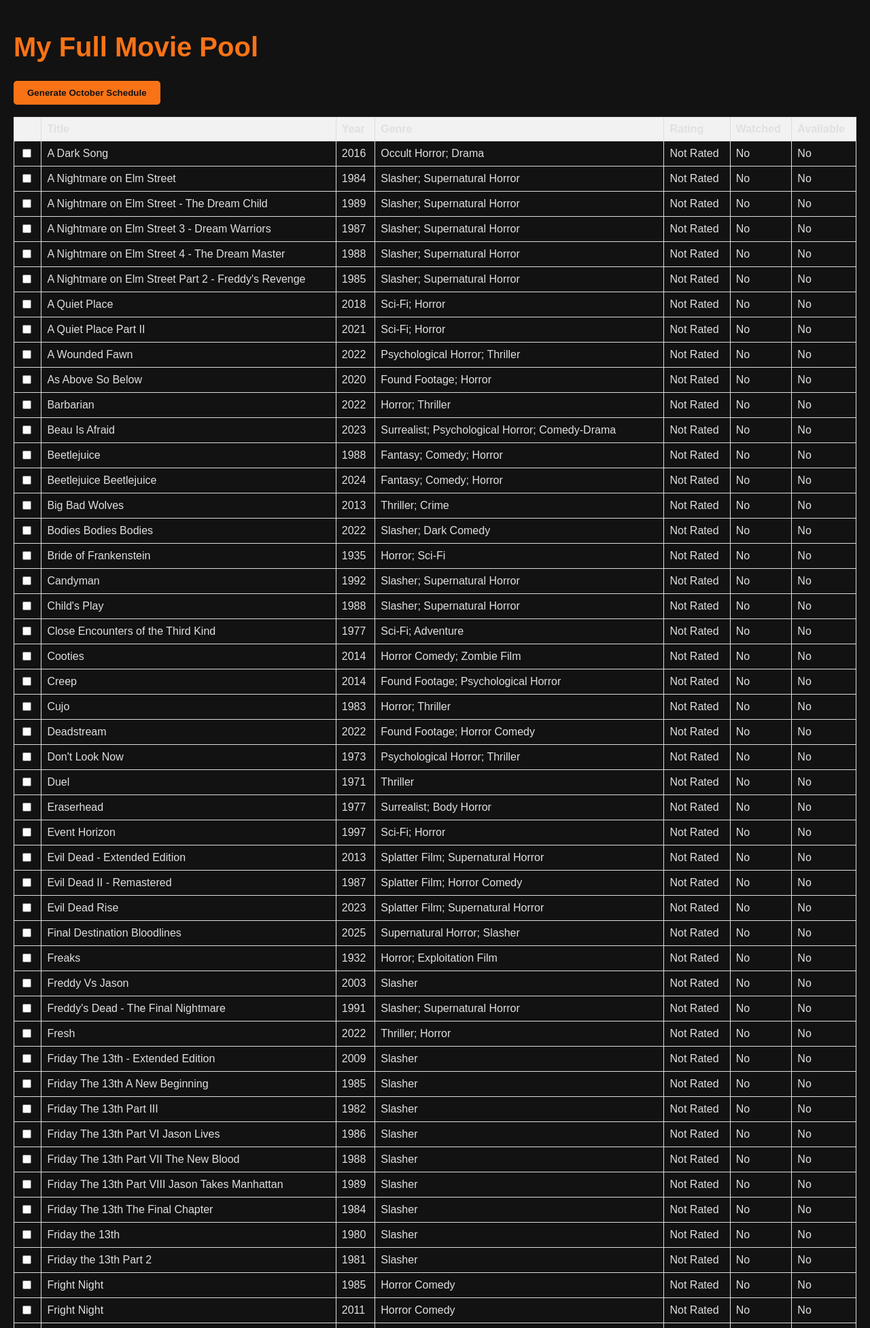
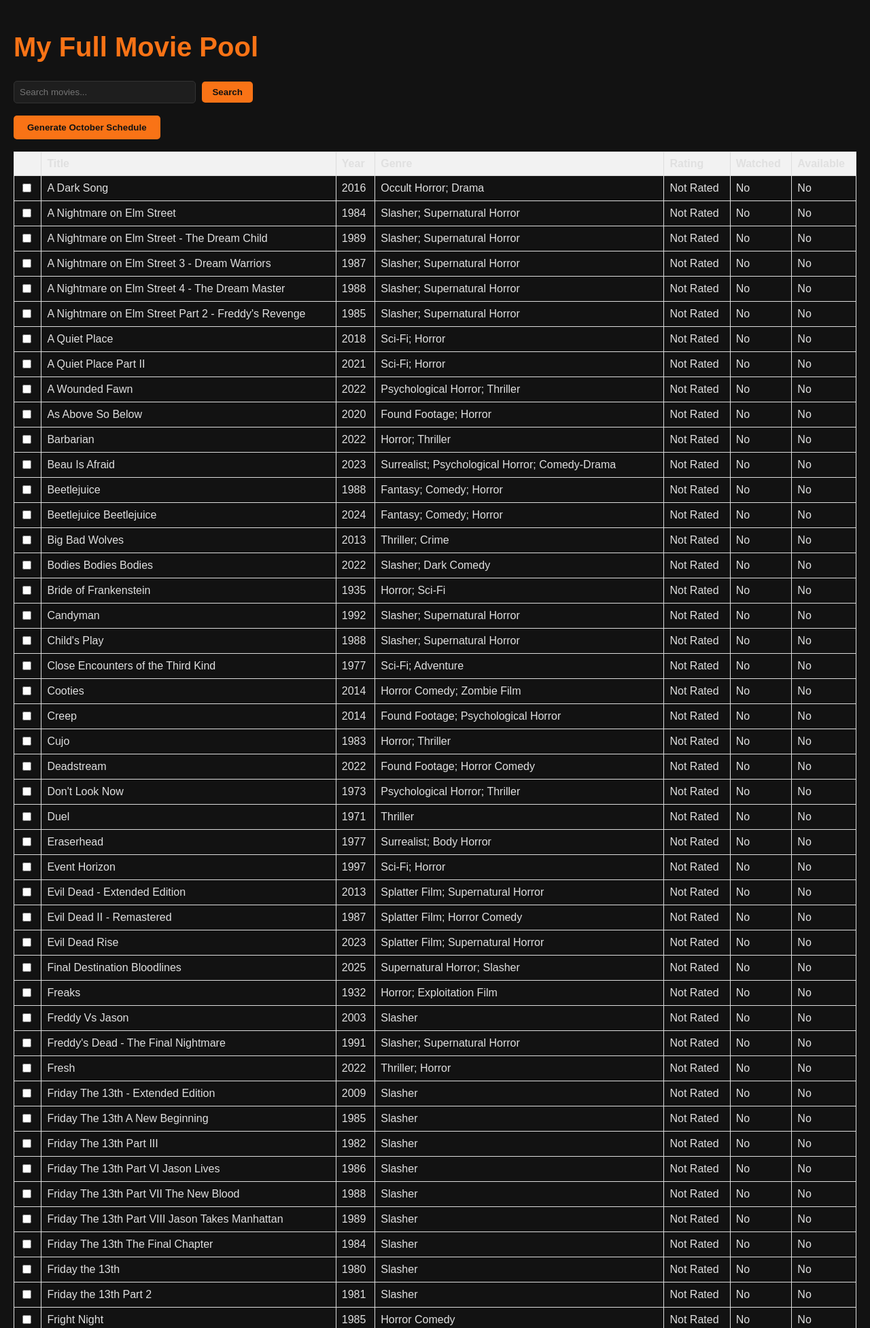
Before and after one commit to Quinn87/movie-marathon, a Django app: page /pool/ in a window 1280 px wide. Shown: the top 1954 px of the page at 68% size. Run offline with Django 5.2, Linux system fonts and the light colour scheme; data comes from the database, SQL or seed files in the repository; both versions use the stored data as it was after the commit.

Commit message:
Enhance movie pool with search functionality and improve schedule selection UI

```diff
--- /dev/null
+++ b/movies/static/movies/schedule_selection.js
@@ -0,0 +1,72 @@
+// In movies/static/movies/schedule_selection.js
+
+document.addEventListener('DOMContentLoaded', function() {
+    const searchForm = document.querySelector('form[method="get"]');
+    const scheduleForm = document.querySelector('form[action="/generate-schedule/"]');
+    let selectedMovies = new Set();
+
+    // Load saved selections from session storage
+    const savedSelection = sessionStorage.getItem('selectedMovies');
+    if (savedSelection) {
+        selectedMovies = new Set(JSON.parse(savedSelection));
+    }
+
+    // Function to update the hidden input field with all selected IDs
+    function updateHiddenInput() {
+        const hiddenInput = document.getElementById('selected-movies-input');
+        if (hiddenInput) {
+            hiddenInput.value = JSON.stringify(Array.from(selectedMovies));
+        }
+    }
+
+    // Add checkboxes for currently rendered movies to the selectedMovies set if they were previously selected
+    const checkboxes = document.querySelectorAll('input[name="movies"]');
+    checkboxes.forEach(checkbox => {
+        if (selectedMovies.has(checkbox.value)) {
+            checkbox.checked = true;
+        }
+        checkbox.addEventListener('change', function() {
+            if (this.checked) {
+                selectedMovies.add(this.value);
+            } else {
+                selectedMovies.delete(this.value);
+            }
+            updateHiddenInput();
+            sessionStorage.setItem('selectedMovies', JSON.stringify(Array.from(selectedMovies)));
+        });
+    });
+
+    // Add hidden input to the schedule form to submit all selected IDs
+    const hiddenScheduleInput = document.createElement('input');
+    hiddenScheduleInput.type = 'hidden';
+    hiddenScheduleInput.name = 'movies';
+    hiddenScheduleInput.id = 'selected-movies-input';
+    scheduleForm.appendChild(hiddenScheduleInput);
+    updateHiddenInput(); // Initial update
+
+    // Add a click listener to the schedule button to ensure all checkboxes are added to the form before submission
+    const scheduleButton = document.querySelector('form[action="/generate-schedule/"] button[type="submit"]');
+    if (scheduleButton) {
+        scheduleButton.addEventListener('click', function(event) {
+            // Prevent the default form submission to manually handle it
+            event.preventDefault();
+
+            // Clear all existing checkboxes and add a single hidden input with all selected IDs
+            const existingCheckboxes = scheduleForm.querySelectorAll('input[name="movies"]');
+            existingCheckboxes.forEach(cb => {
+                if(cb.type === 'checkbox') {
+                    cb.remove();
+                }
+            });
+
+            const finalInput = document.createElement('input');
+            finalInput.type = 'hidden';
+            finalInput.name = 'movies';
+            finalInput.value = JSON.stringify(Array.from(selectedMovies));
+            scheduleForm.appendChild(finalInput);
+
+            // Now submit the form
+            scheduleForm.submit();
+        });
+    }
+});
--- a/movies/static/movies/style.css
+++ b/movies/static/movies/style.css
@@ -77,3 +77,17 @@ li {
   text-decoration: line-through;
   color: #888;
 }
+/* Search Form */
+form[method="get"] input[type="text"] {
+    padding: 8px;
+    border: 1px solid #333;
+    background-color: #1e1e1e;
+    color: #e0e0e0;
+    border-radius: 5px;
+    width: 250px;
+}
+
+form[method="get"] button {
+    padding: 8px 15px;
+    margin-left: 5px;
+}
--- a/movies/templates/movies/add_movies.html
+++ b/movies/templates/movies/add_movies.html
@@ -36,6 +36,6 @@
     </form>
 
     <br>
-    <a href="{% url 'home' %}">Back to Home</a> | <a href="{% url 'movie_pool' %}">View All Movies in My Pool</a>
+    <a href="{% url 'home' %}">Back to Home</a> | <a href="{% url 'movie_pool' %}">View the Pool</a>
 </body>
 </html>
--- a/movies/templates/movies/home.html
+++ b/movies/templates/movies/home.html
@@ -24,6 +24,6 @@
     </ul>
 
     <br>
-    <a href="{% url 'movie_pool' %}">View All Movies in My Pool</a> | <a href="{% url 'add_movies' %}">Add Movies</a>
+    <a href="{% url 'movie_pool' %}">Add Movies to the Schedule</a> | <a href="{% url 'add_movies' %}">Add Movies to the Pool</a>
 </body>
 </html>
--- a/movies/templates/movies/movie_pool.html
+++ b/movies/templates/movies/movie_pool.html
@@ -5,9 +5,16 @@
     <title>My Movie Pool</title>
     {% load static %}
     <link rel="stylesheet" href="{% static 'movies/style.css' %}">
+    <script src="{% static 'movies/schedule_selection.js' %}"></script>
 </head>
 <body>
     <h1>My Full Movie Pool</h1>
+
+    <form method="get" action="{% url 'movie_pool' %}">
+        <input type="text" name="q" placeholder="Search movies...">
+        <button type="submit">Search</button>
+    </form>
+    <br>
 
     {% if messages %}
         <ul class="messages">
@@ -24,7 +31,8 @@
         <table>
             <thead>
                 <tr>
-                    <th></th> <th>Title</th>
+                    <th></th>
+                    <th>Title</th>
                     <th>Year</th>
                     <th>Genre</th>
                     <th>Rating</th>
--- a/movies/views.py
+++ b/movies/views.py
@@ -1,6 +1,7 @@
 import csv
 import io
 import random
+import json
 from datetime import date, timedelta
 from django.shortcuts import render, redirect, get_object_or_404
 from django.views.decorators.http import require_POST
@@ -23,31 +24,30 @@ def home(request):
     return render(request, 'movies/home.html', context)
 
 def add_movies(request):
+    upload_form = MovieUploadForm()  # Initialize forms for both GET and POST
+    single_movie_form = MovieForm()
+
     if request.method == 'POST':
-        #Check if the single movie form was submitted
+        # Check if the single movie form was submitted
         if 'add_single_movie' in request.POST:
             single_movie_form = MovieForm(request.POST)
             if single_movie_form.is_valid():
                 single_movie_form.save()
                 messages.success(request, f"Successfully added {single_movie_form.cleaned_data['title']}!")
-                return redirect('add_movies') #Redirect to the same page to show the success message
+                return redirect('add_movies')
 
-        #Check if the bulk upload form was submitted
+        # Check if the bulk upload form was submitted
         elif 'upload_csv' in request.POST:
             upload_form = MovieUploadForm(request.POST, request.FILES)
             if upload_form.is_valid():
                 csv_file = request.FILES['movie_list_csv']
-                #Decode the uploaded file from bytes to a string
                 file_data = csv_file.read().decode("utf-8")
-                #Create an in-memory file object
                 io_string = io.StringIO(file_data)
-                #Use csv.render to parse the data
                 reader = csv.reader(io_string)
                 next(reader)
 
                 movies_to_create = []
                 for row in reader:
-                    #Assuming CSV columns are: title, release_year, genre
                     title, release_year, genre = row
                     movies_to_create.append(
                         Movie(
@@ -57,64 +57,83 @@ def add_movies(request):
                         )
                     )
 
-                #Bulk create movies for efficiency
                 Movie.objects.bulk_create(movies_to_create)
                 messages.success(request, f"Successfully uploaded {len(movies_to_create)} movies!")
-                return redirect('home') #redirect to home page after upload
-    else:
-        #If it's a GET request, create an empty form
-        single_movie_form = MovieForm()
-        upload_form = MovieUploadForm()
+                return redirect('add_movies')
 
     context = {
         'single_movie_form': single_movie_form,
         'upload_form': upload_form,
     }
-    return render(request, 'movies/bulk_upload.html', {'form': form})
+    return render(request, 'movies/add_movies.html', context)
 
 def movie_pool(request):
-    movie_list = Movie.objects.all().order_by('title')
-    return render(request, 'movies/movie_pool.html', {'movie_list': movie_list})
+    query = request.GET.get('q')
+    if query:
+        # Filter movies by title, genre, or release year (using __icontains for case-insensitive search)
+        movie_list = Movie.objects.filter(
+            title__icontains=query
+        ).order_by('title')
+        if not movie_list:
+            # If no titles match, try searching other fields
+            movie_list = Movie.objects.filter(
+                genre__icontains=query
+            ).order_by('title')
+        if not movie_list and query.isdigit():
+            # If still no matches, try searching by release year
+            movie_list = Movie.objects.filter(
+                release_year=int(query)
+            ).order_by('title')
+    else:
+        # If no query is provided, show all movies
+        movie_list = Movie.objects.all().order_by('title')
+
+    context = {
+        'movie_list': movie_list,
+    }
+    return render(request, 'movies/movie_pool.html', context)
 
 def generate_schedule(request):
     if request.method == 'POST':
-        selected_movie_ids = request.POST.getlist('movies')
+        # Get the JSON string from the hidden input field
+        selected_movies_json = request.POST.get('movies', '[]')
+
+        # Parse the JSON string into a Python list
+        try:
+            selected_movie_ids = json.loads(selected_movies_json)
+        except json.JSONDecodeError:
+            messages.error(request, "Invalid movie selection data.")
+            return redirect('movie_pool')
 
         if not selected_movie_ids:
-            messages.error(request, "Please select at lease one movie to schedule.")
+            messages.error(request, "Please select at least one movie to schedule.")
             return redirect('movie_pool')
 
-        #Get the movies from the database
+        # Get the movies from the database
         movies_to_schedule = list(Movie.objects.filter(id__in=selected_movie_ids))
 
-        #Shuffle the list randomly
+        # ... rest of the code is the same ...
         random.shuffle(movies_to_schedule)
 
-        #Get the current year and the start of October
         current_year = date.today().year
         october_start = date(current_year, 10, 1)
 
-        #Clear any existing schedule for current year's October
         Schedule.objects.filter(date__year=current_year, date__month=10).delete()
 
-        #Create a new schedule
         for i, movie in enumerate(movies_to_schedule):
-            #If the number of selected movies exceeds the days in October, stop
-            if i>=31:
+            if i >= 31:
                 break
 
             schedule_date = october_start + timedelta(days=i)
 
-            #Create the schedule entry
             Schedule.objects.create(
                 movie=movie,
                 date=schedule_date
             )
 
-        messages.success(request, "Your October schedulke has been successfully generated!")
+        messages.success(request, "Your October schedule has been successfully generated!")
         return redirect('home')
 
-    #if the user tries to access this page with a GET request, redirect them
     return redirect('movie_pool')
 
 @require_POST
```
Also changed, not shown: db.sqlite3, 1 other file.
